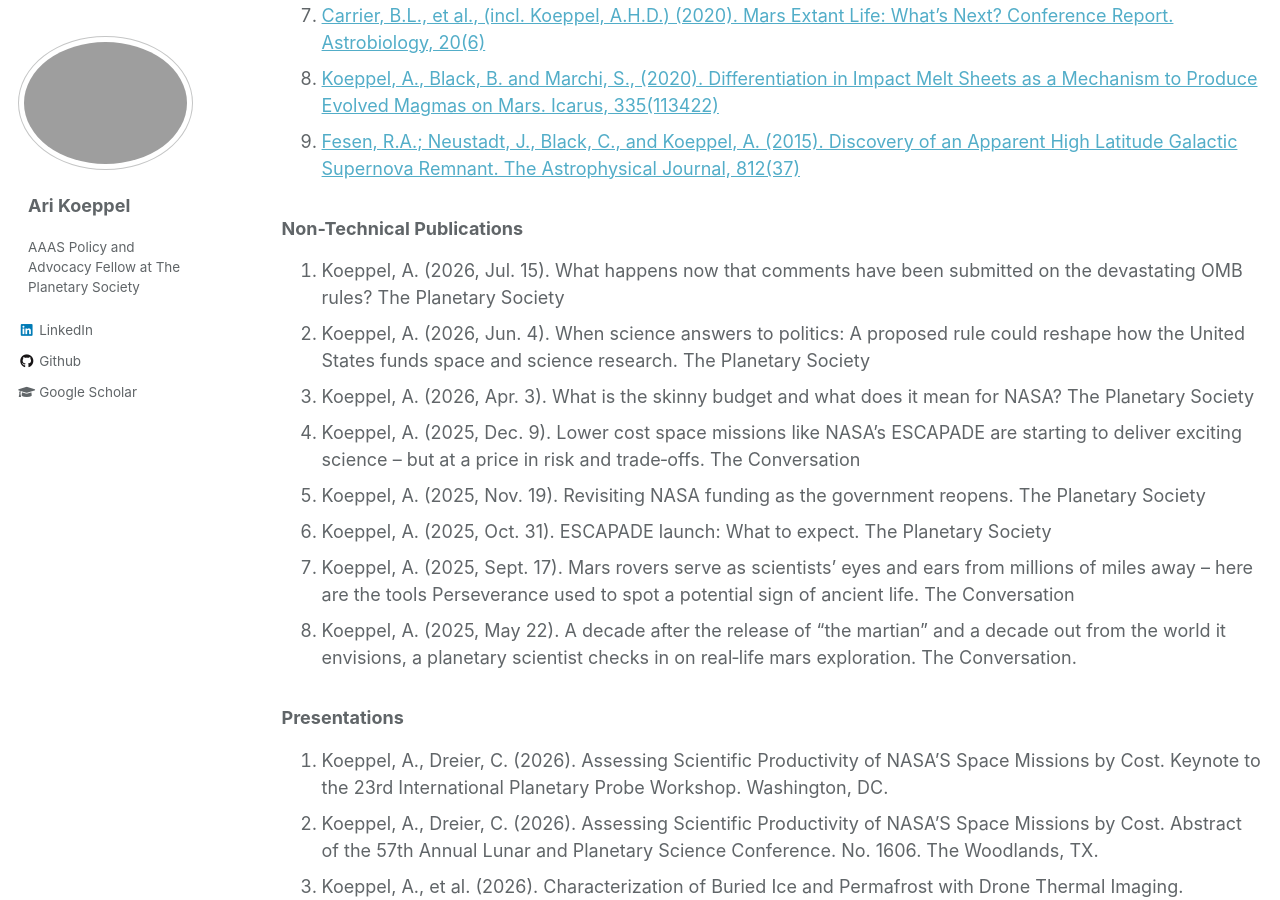
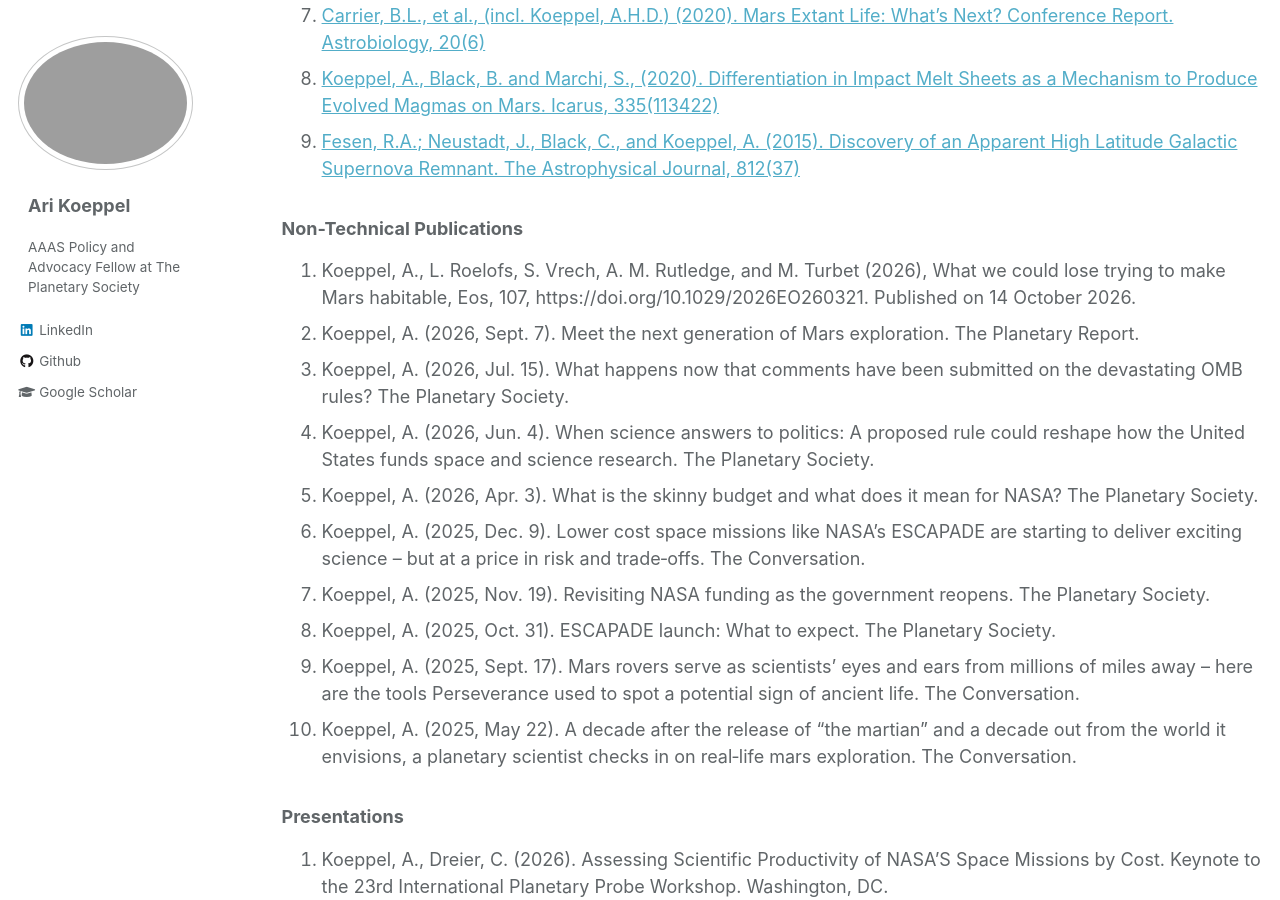
Before and after one commit to ahdkoeppel/ahdkoeppel.github.io, a Jekyll site: the page built from _pages/cv.md, in a window 1280 px wide and 900 px high, scrolled down 1536 px. Built offline with Jekyll 4.4.1, drawn with Linux system fonts in a browser that asks for light colours.

Commit message:
Add publications

```diff
--- a/_pages/cv.md
+++ b/_pages/cv.md
@@ -43,13 +43,15 @@ redirect_from:
   1. [Fesen, R.A.; Neustadt, J., Black, C., and Koeppel, A. (2015). Discovery of an Apparent High Latitude Galactic Supernova Remnant. The Astrophysical Journal, 812(37)](https://iopscience.iop.org/article/10.1088/0004-637X/812/1/37/meta)
 
 ### Non-Technical Publications
-  8. Koeppel, A. (2026, Jul. 15). What happens now that comments have been submitted on the devastating OMB rules? The Planetary Society
-  7. Koeppel, A. (2026, Jun. 4). When science answers to politics: A proposed rule could reshape how the United States funds space and science research. The Planetary Society
-  6. Koeppel, A. (2026, Apr. 3). What is the skinny budget and what does it mean for NASA? The Planetary Society
-  5. Koeppel, A. (2025, Dec. 9). Lower cost space missions like NASA’s ESCAPADE are starting to deliver exciting science – but at a price in risk and trade‑offs. The Conversation
-  4. Koeppel, A. (2025, Nov. 19). Revisiting NASA funding as the government reopens. The Planetary Society
-  3. Koeppel, A. (2025, Oct. 31). ESCAPADE launch: What to expect. The Planetary Society
-  2. Koeppel, A. (2025, Sept. 17). Mars rovers serve as scientists’ eyes and ears from millions of miles away – here are the tools Perseverance used to spot a potential sign of ancient life. The Conversation
+  10. Koeppel, A., L. Roelofs, S. Vrech, A. M. Rutledge, and M. Turbet (2026), What we could lose trying to make Mars habitable, Eos, 107, https://doi.org/10.1029/2026EO260321. Published on 14 October 2026.
+  9. Koeppel, A. (2026, Sept. 7). Meet the next generation of Mars exploration. The Planetary Report.
+  8. Koeppel, A. (2026, Jul. 15). What happens now that comments have been submitted on the devastating OMB rules? The Planetary Society.
+  7. Koeppel, A. (2026, Jun. 4). When science answers to politics: A proposed rule could reshape how the United States funds space and science research. The Planetary Society.
+  6. Koeppel, A. (2026, Apr. 3). What is the skinny budget and what does it mean for NASA? The Planetary Society.
+  5. Koeppel, A. (2025, Dec. 9). Lower cost space missions like NASA’s ESCAPADE are starting to deliver exciting science – but at a price in risk and trade‑offs. The Conversation.
+  4. Koeppel, A. (2025, Nov. 19). Revisiting NASA funding as the government reopens. The Planetary Society.
+  3. Koeppel, A. (2025, Oct. 31). ESCAPADE launch: What to expect. The Planetary Society.
+  2. Koeppel, A. (2025, Sept. 17). Mars rovers serve as scientists’ eyes and ears from millions of miles away – here are the tools Perseverance used to spot a potential sign of ancient life. The Conversation.
   1. Koeppel, A. (2025, May 22). A decade after the release of “the martian” and a decade out from the world it envisions, a planetary scientist checks in on real‑life mars exploration. The Conversation.
 
 ### Presentations
```
